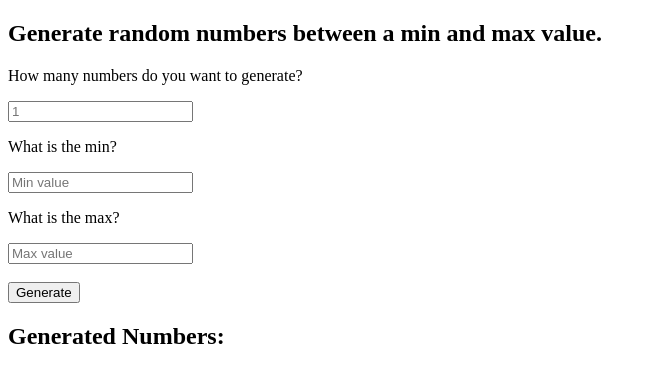
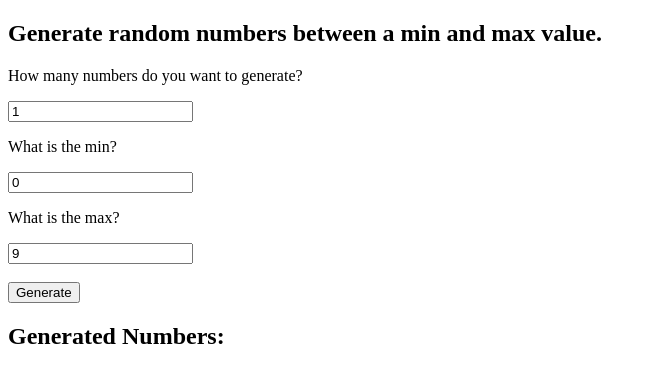
Before and after one commit to hbarnes163/SE_Sum1, a plain HTML site: page index.html in a window 1280 px wide. Shown: the part 46-428 px from the top of the page, without its empty margins (0-656 px from the left). Drawn offline with Linux system fonts and the light colour scheme.

Commit message:
Add default values

```diff
--- a/index.html
+++ b/index.html
@@ -8,11 +8,11 @@
         <div id="app">
             <h2>Generate random numbers between a min and max value.</h2>
             <p>How many numbers do you want to generate?</p>
-            <input type="number" id="n-input" placeholder="1">
+            <input type="number" id="n-input" value = 1>
             <p>What is the min?</p>
-            <input type="number" id="min-input" placeholder="Min value">
+            <input type="number" id="min-input" value = 0>
             <p>What is the max?</p>
-            <input type="number" id="max-input" placeholder="Max value">
+            <input type="number" id="max-input" value = 9>
             <br></br>
             <button id="generate">Generate</button>
         </div>
```
